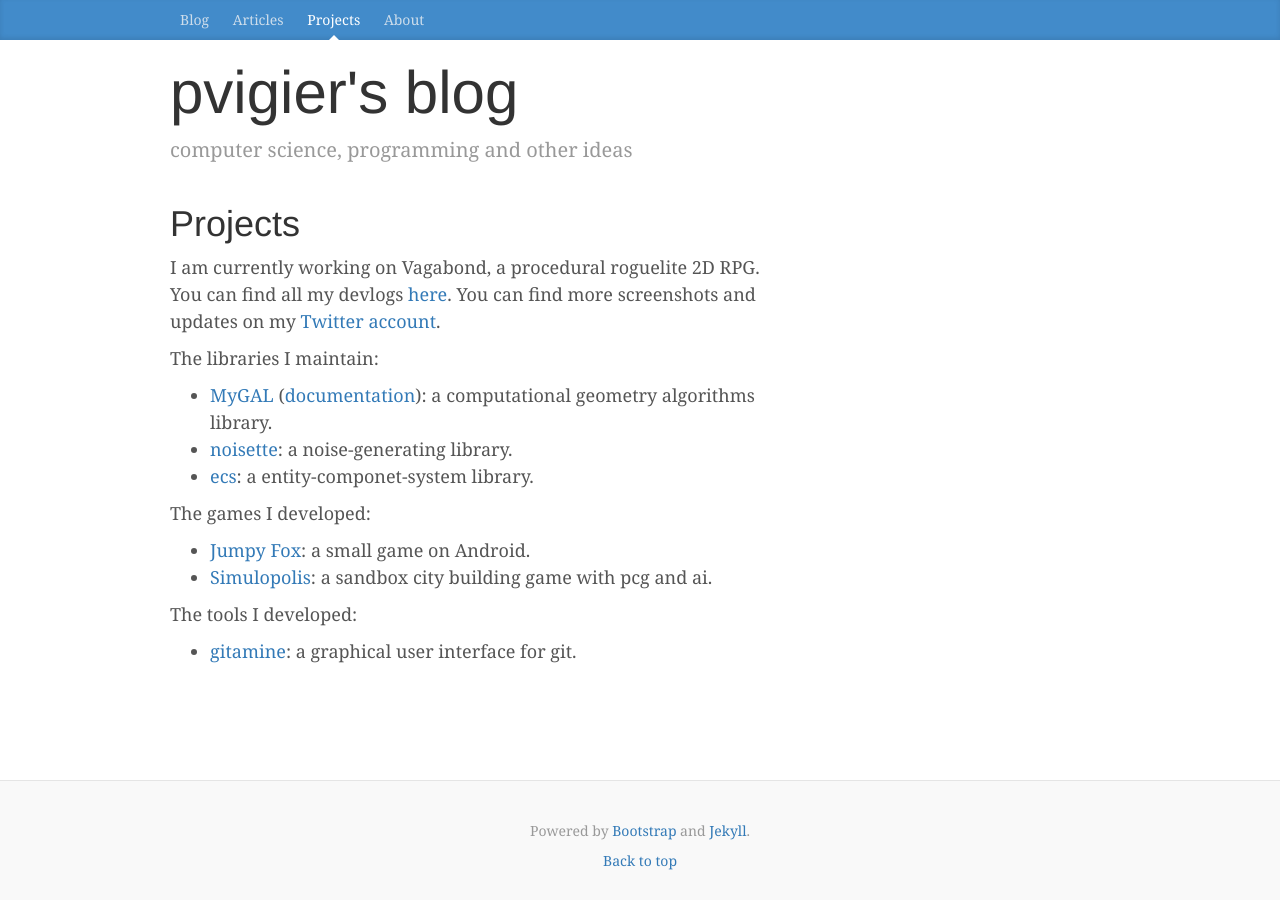
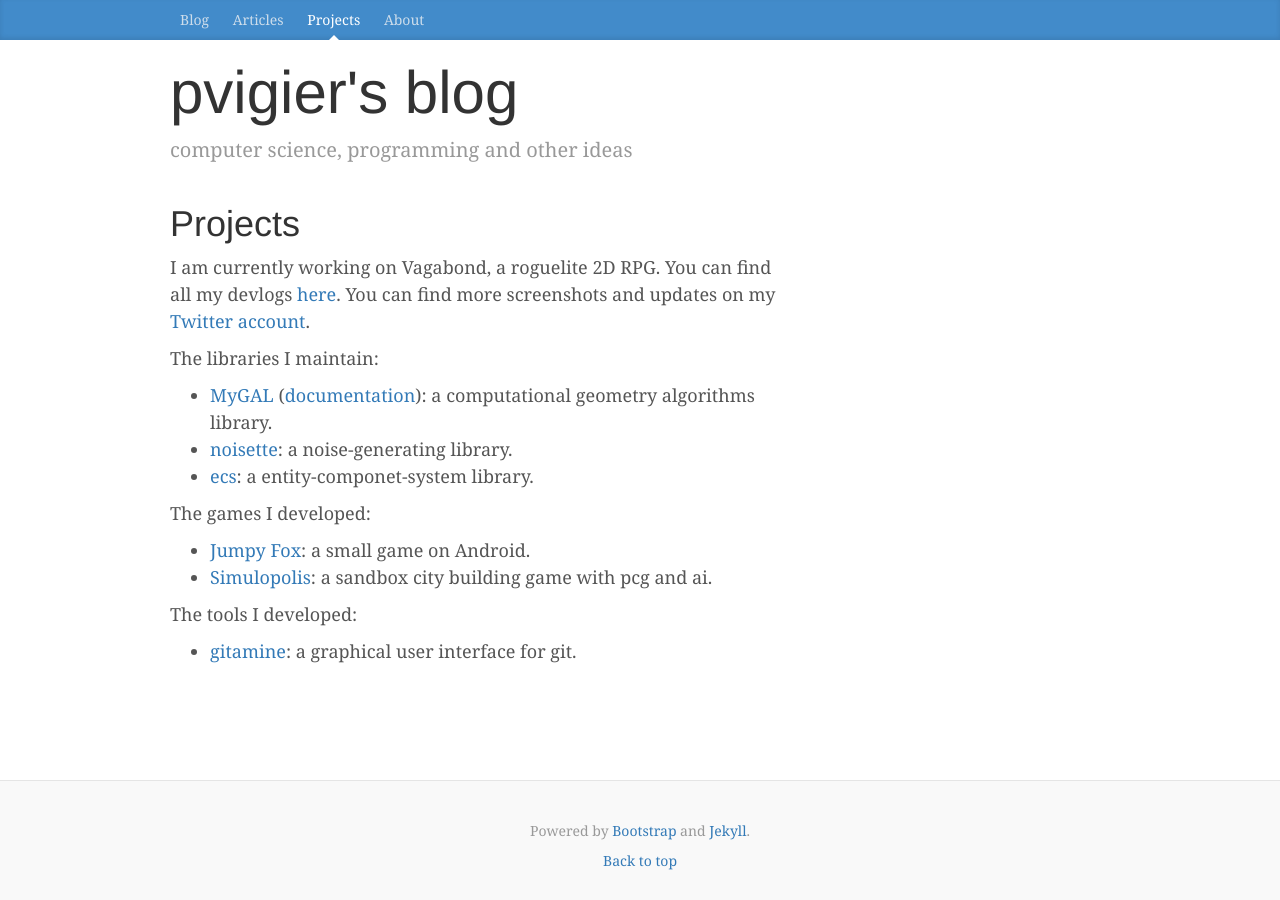
Before and after one commit to pvigier/pvigier.github.io-jekyll, a Jekyll site: the page built from projects/index.md, in a window 1280 px wide. Built offline with Jekyll 4.4.1, drawn with Linux system fonts in a browser that asks for light colours.

Commit message:
Update projects page and a Twitter timeline in the side bar

```diff
--- a/_includes/sidebar.html
+++ b/_includes/sidebar.html
@@ -31,4 +31,7 @@
             <li><a href="/rss.xml">RSS</a></li>
         </ol>
     </div>
+    <div class="sidebar-module">
+        <a class="twitter-timeline" data-height="400" href="https://twitter.com/PierreVigier?ref_src=twsrc%5Etfw">Tweets by PierreVigier</a> <script async src="https://platform.twitter.com/widgets.js" charset="utf-8"></script>
+    </div>
 </div><!-- /.blog-sidebar -->
--- a/projects/index.md
+++ b/projects/index.md
@@ -5,7 +5,7 @@
 ---
 # Projects
 
-I am currently working on Vagabond, a procedural roguelite 2D RPG. You can find all my devlogs [here](/tag/vagabond). You can find more screenshots and updates on my [Twitter account](https://twitter.com/PierreVigier).
+I am currently working on Vagabond, a roguelite 2D RPG. You can find all my devlogs [here](/tag/vagabond). You can find more screenshots and updates on my [Twitter account](https://twitter.com/PierreVigier).
 
 The libraries I maintain:
 
```
